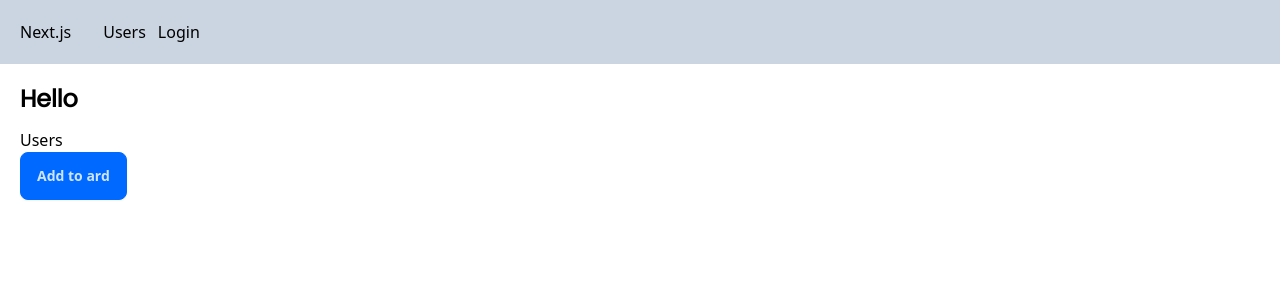
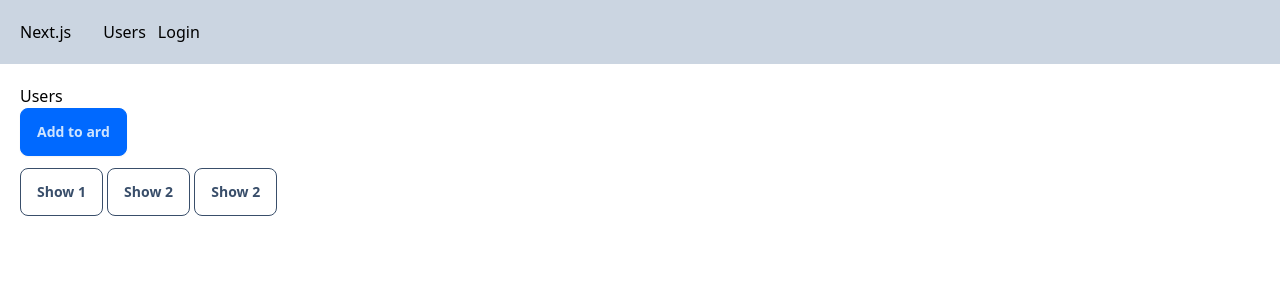
Before and after one commit to gootibi/next-app-part1, a Next.js app: page / in a window 1280 px wide. Shown: the top 300 px of the page. Built offline with nearby package versions, Linux system fonts and the light colour scheme; no server answers.

Commit message:
Lazy Loading - Large Components loading - static and dynamic import

```diff
--- /dev/null
+++ b/app/components/HeavyComponent.tsx
@@ -0,0 +1,9 @@
+import React from 'react'
+
+const HeavyComponent = () => {
+  return (
+    <div>My Heavy Component</div>
+  )
+}
+
+export default HeavyComponent
--- a/app/layout.tsx
+++ b/app/layout.tsx
@@ -4,7 +4,7 @@ import { Inter, Roboto } from 'next/font/google' // Import Google Fonts
 import localFont from 'next/font/local' // Import local Fonts
 import NavBar from './NavBar'
 import AuthProvider from './auth/Provider'
-import GoogleAnalyticsScript from './GoogleAnaliticsScript'
+// import GoogleAnalyticsScript from './GoogleAnaliticsScript'
 
 // create a fonst
 const inter = Inter({ subsets: ['latin'] })
@@ -37,7 +37,7 @@ export default function RootLayout({
 }) {
   return (
     <html lang="en" data-theme="winter">
-      <GoogleAnalyticsScript />
+      {/* <GoogleAnalyticsScript /> */} {/* Third-Party component */}
       {/* <body className={poppins.className}> Set roboto font with Google or poppins whith local font */}
       <body className={poppins.variable}> {/* Set roboto font with Google or poppins whith local font */}
         <AuthProvider>
--- a/app/page.tsx
+++ b/app/page.tsx
@@ -1,3 +1,5 @@
+'use client'
+
 import Link from "next/link";
 import ProductCard from "./components/ProductCard";
 import { getServerSession } from "next-auth";
@@ -5,18 +7,58 @@ import { authOptions } from "./api/auth/[...nextauth]/route";
 import Image from "next/image";
 import coffe from "@/public/images/coffe2.jpg"
 import { Metadata } from "next";
+// import HeavyComponent from "./components/HeavyComponent"; // Static import not not dynamically imported
+import { useState } from "react";
+import dynamic from "next/dynamic"; // Lazy loading
+const HeavyComponent = dynamic(() => import('./components/HeavyComponent'), { ssr: false, loading: () => <p>Loading...</p> })
+import _ from "lodash"
 
-export default async function Home() {
+export default function Home() {
 
-  const session = await getServerSession(authOptions)
+  // const session = await getServerSession(authOptions)
 
+  // Lazy loading
+  const [isVisible, setIsVisible] = useState(false)
 
 
   return (
     <div>
-      <h1>Hello {session && <span>{session.user?.name}</span>}</h1>
+      {/* <h1>Hello {session && <span>{session.user?.name}</span>}</h1> */}
       <Link href='/users'>Users</Link>
       <ProductCard />
+
+      <button className="btn btn-outline my-3" onClick={() => setIsVisible(true)}>Show 1</button>  {/* Lazy loading */}
+      {isVisible && <HeavyComponent />}
+
+      {/* Static loadnig */}
+      <button className="btn btn-outline my-3" onClick={() => {
+        const user = [
+          { name: 'c' },
+          { name: 'b' },
+          { name: 'a' },
+        ]
+
+        const sorted = _.orderBy(user, 'name')
+
+        console.log(sorted)
+      }}>Show 2</button>  {/* Static loading */}
+
+      {/* Dynamic loading */}
+      <button className="btn btn-outline my-3" onClick={async () => {
+
+        const _ = (await import('lodash')).default
+
+        const user = [
+          { name: 'c' },
+          { name: 'b' },
+          { name: 'a' },
+        ]
+
+        const sorted = _.orderBy(user, 'name')
+
+        console.log(sorted)
+      }}>Show 2</button>  {/* Lazy loading */}
+
     </div>
     // <main className="relative h-screen"> {/* Set images position - relative - h-screean */}
     //   <Image
@@ -34,9 +76,9 @@ export default async function Home() {
 }
 
 // Give metadata about the page
-export const metadata: Metadata = {
-  title: '...'
-}
+// export const metadata: Metadata = {
+//   title: '...'
+// }
 
 // Give metadata about the page autogenerated
 // export async function generateMetadata(): Promise<Metadata> {
--- a/package.json
+++ b/package.json
@@ -21,6 +21,7 @@
     "eslint": "8.57.0",
     "eslint-config-next": "14.1.3",
     "fast-sort": "^3.4.0",
+    "lodash": "^4.17.21",
     "next": "14.1.3",
     "next-auth": "^4.24.7",
     "next-cloudinary": "^6.3.0",
@@ -36,6 +37,7 @@
   },
   "devDependencies": {
     "@types/bcrypt": "^5.0.2",
+    "@types/lodash": "^4.17.0",
     "daisyui": "^4.7.3"
   }
 }
```
Also changed, not shown: 2 other files (tests, documents, lock files or other folders).
